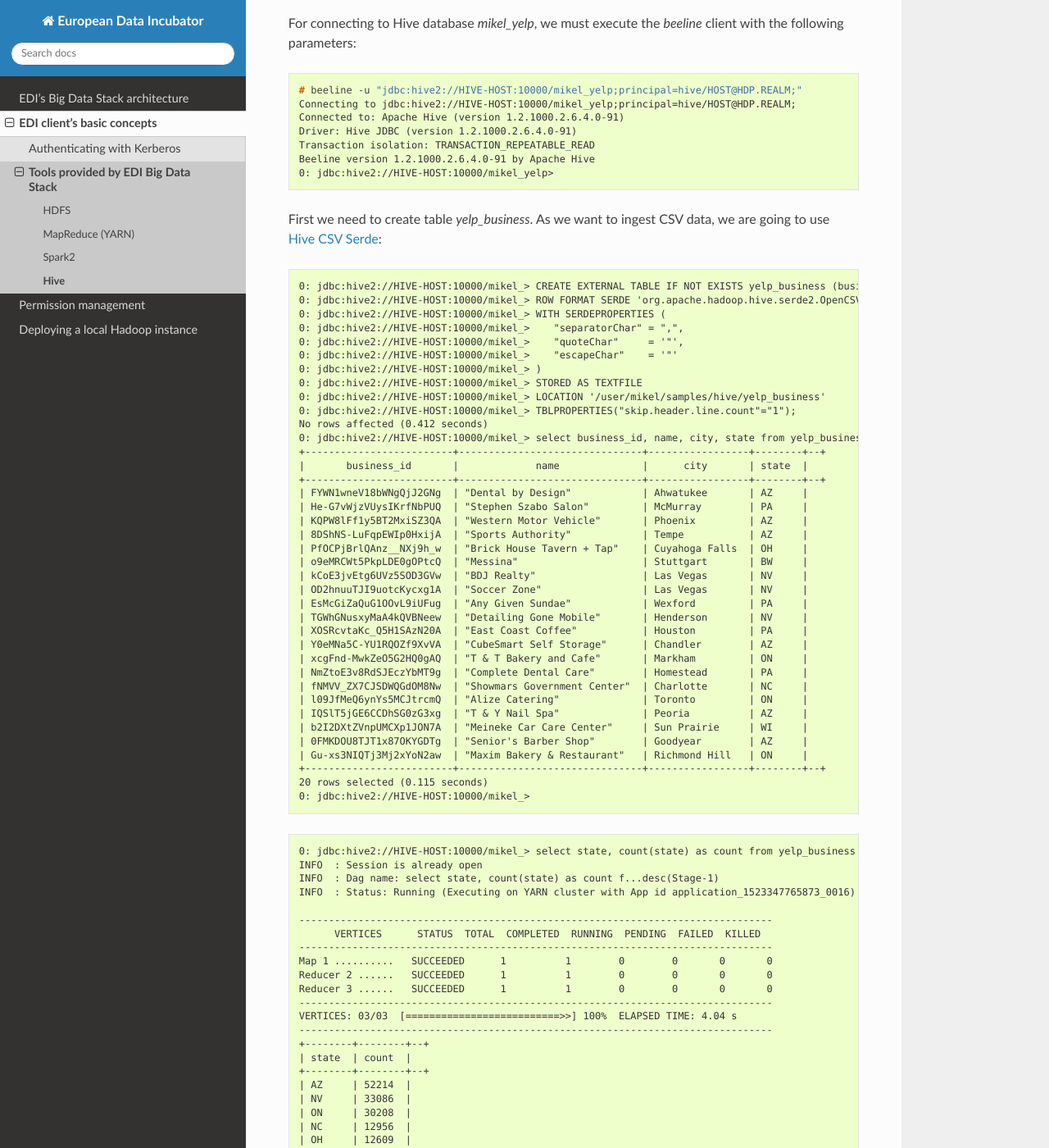
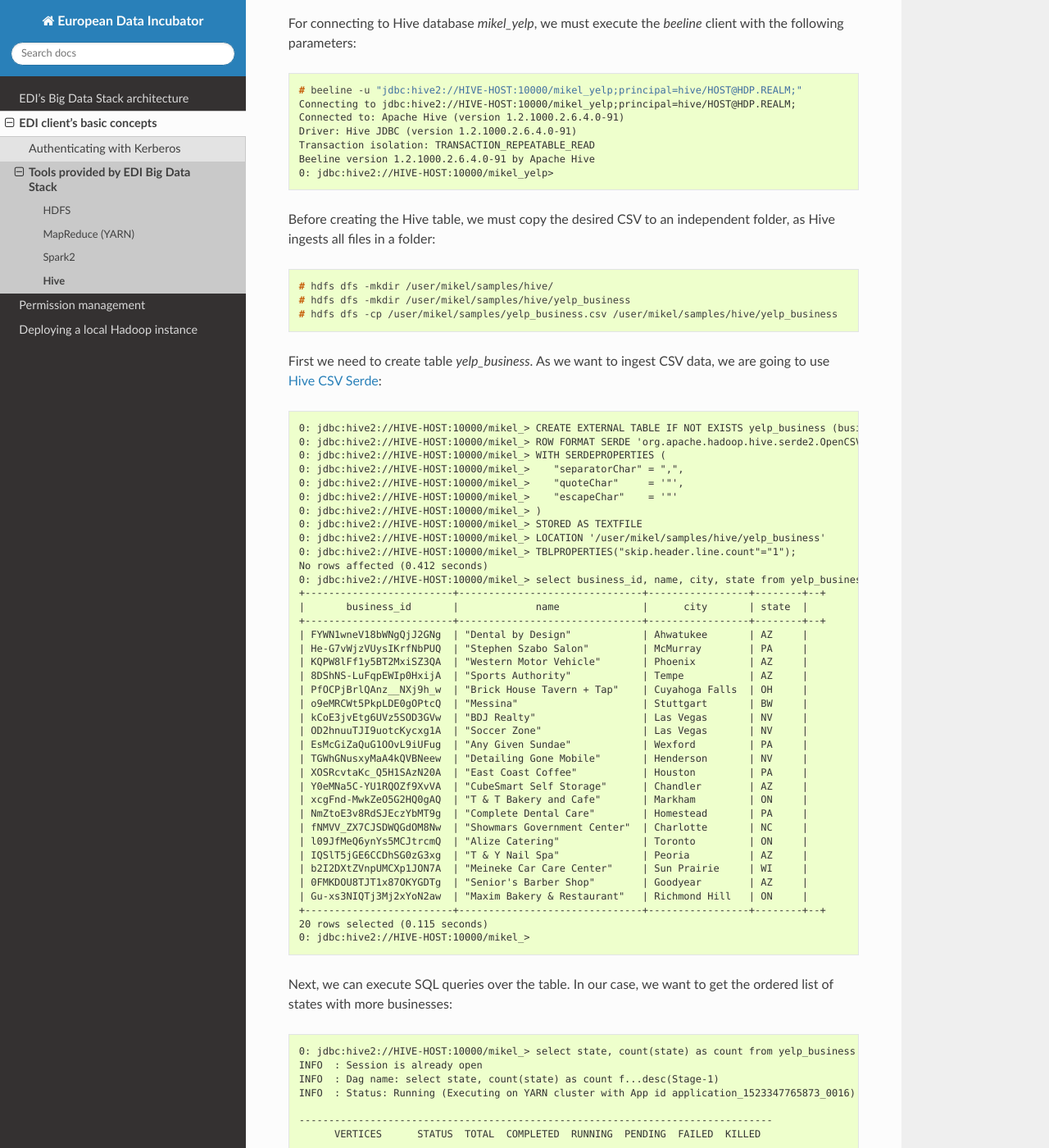
Before and after one commit to edincubator/edi-doc, a Sphinx documentation site: the page built from source/big-data-stack/tools/hive.rst, in a window 1280 px wide and 1400 px high, scrolled down 859 px. Shown: the whole window at 82% size. Built offline with Sphinx 7.4.7 and the Read the Docs theme 2.0.0, drawn with Linux system fonts in a browser that asks for light colours.

Commit message:
Completing hive documentation

```diff
--- a/source/big-data-stack/tools/hive.rst
+++ b/source/big-data-stack/tools/hive.rst
@@ -41,6 +41,15 @@ parameters:
   Transaction isolation: TRANSACTION_REPEATABLE_READ
   Beeline version 1.2.1000.2.6.4.0-91 by Apache Hive
   0: jdbc:hive2://HIVE-HOST:10000/mikel_yelp>
+
+Before creating the Hive table, we must copy the desired CSV to an independent
+folder, as Hive ingests all files in a folder:
+
+.. code-block:: console
+
+  # hdfs dfs -mkdir /user/mikel/samples/hive/
+  # hdfs dfs -mkdir /user/mikel/samples/hive/yelp_business
+  # hdfs dfs -cp /user/mikel/samples/yelp_business.csv /user/mikel/samples/hive/yelp_business
 
 First we need to create table `yelp_business`. As we want to ingest CSV data, we
 are going to use `Hive CSV Serde <https://cwiki.apache.org/confluence/display/Hive/CSV+Serde>`_:
@@ -86,6 +95,8 @@ are going to use `Hive CSV Serde <https://cwiki.apache.org/confluence/display/Hi
   20 rows selected (0.115 seconds)
   0: jdbc:hive2://HIVE-HOST:10000/mikel_>
 
+Next, we can execute SQL queries over the table. In our case, we want to get the
+ordered list of states with more businesses:
 
 .. code-block:: console
 
```
